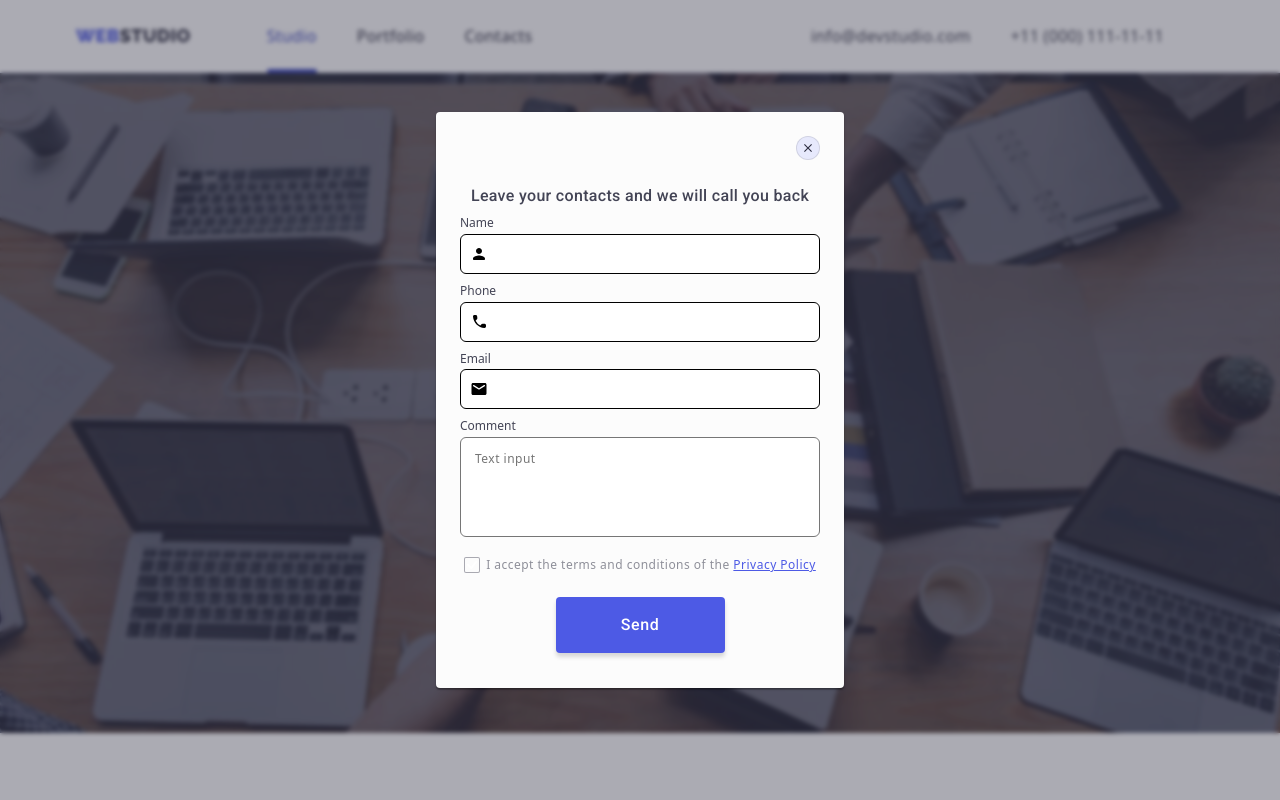
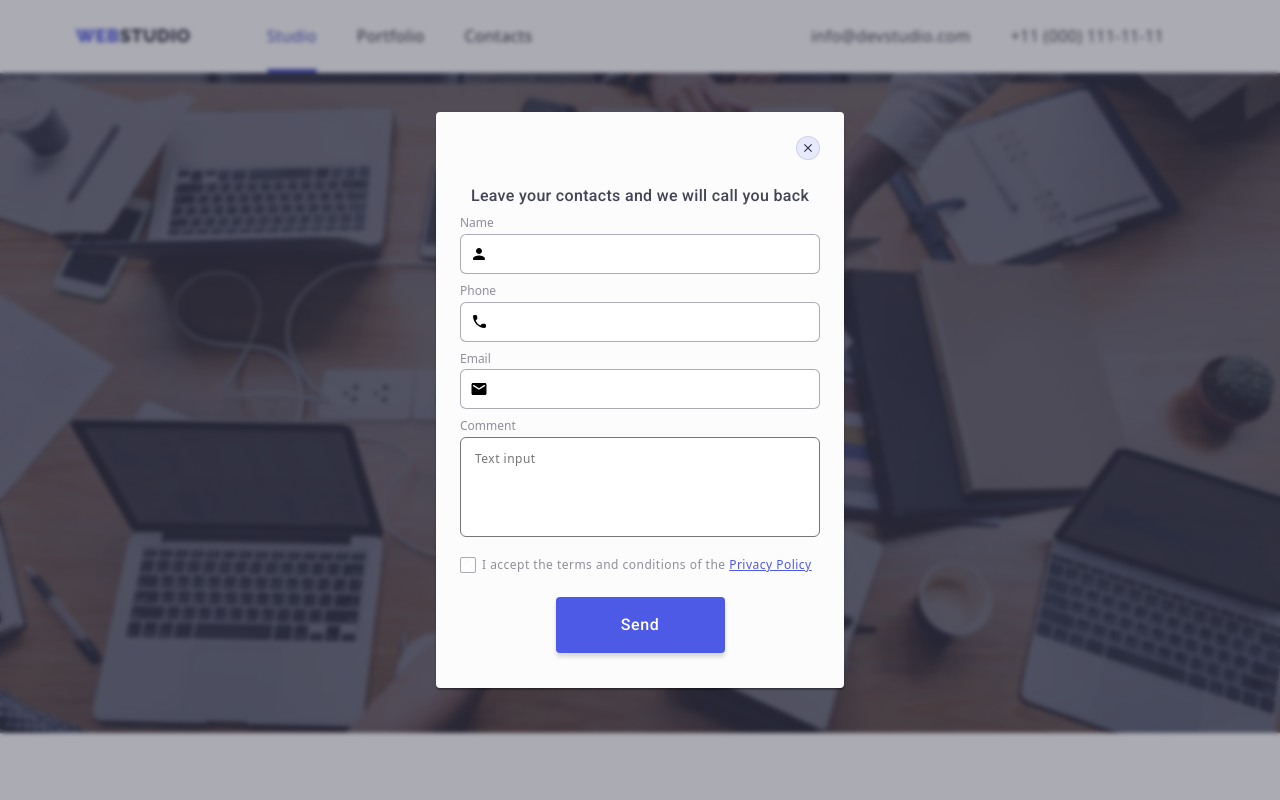
Before and after one commit to Tata5773/goit-markup-hw-06, a plain HTML site: page index.html in a window 1280 px wide. Both pictures are taken after a click on the button "Order Service". Shown: the top 800 px of the page. Drawn offline with nearby package versions, Linux system fonts and the light colour scheme.

Commit message:
homework6 (finish)

```diff
--- a/css/styles.css
+++ b/css/styles.css
@@ -803,6 +803,7 @@ img {
   display: block;
   margin-bottom: 4px;
   margin-top: 8px;
+  color: #8e8f99;
 
   font-size: 12px;
 }
@@ -817,6 +818,7 @@ img {
   height: 40px;
   padding: 0;
   padding-left: 46px;
+  color: #2e2f4266;
 
   outline: transparent;
   outline-offset: -1px;
@@ -887,9 +889,7 @@ img {
 
 .form-agreement {
   display: flex;
-  justify-content: center;
   align-items: center;
-  gap: 6px;
 
   margin-bottom: 20px;
 }
@@ -901,6 +901,7 @@ img {
   display: block;
   border: 1px solid #2e2f4266;
   border-radius: 2px;
+  margin-right: 6px;
 
   background-position: center;
   background-repeat: no-repeat;
--- a/index.html
+++ b/index.html
@@ -565,7 +565,7 @@
             <button class="subscribe-btn">
               Subscribe
               <svg class="subscribe-icon" width="24" height="24">
-                <use href="/images/icons.svg#icon-subscribe"></use>
+                <use href="./images/icons.svg#icon-subscribe"></use>
               </svg>
             </button>
           </form>
```
